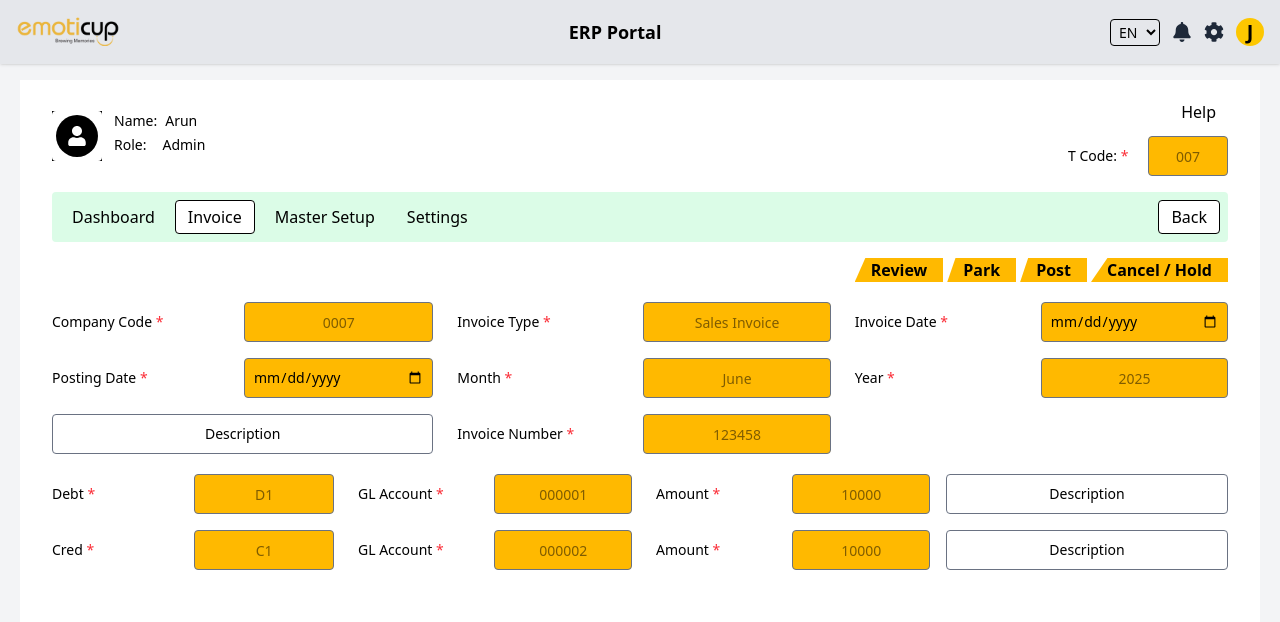
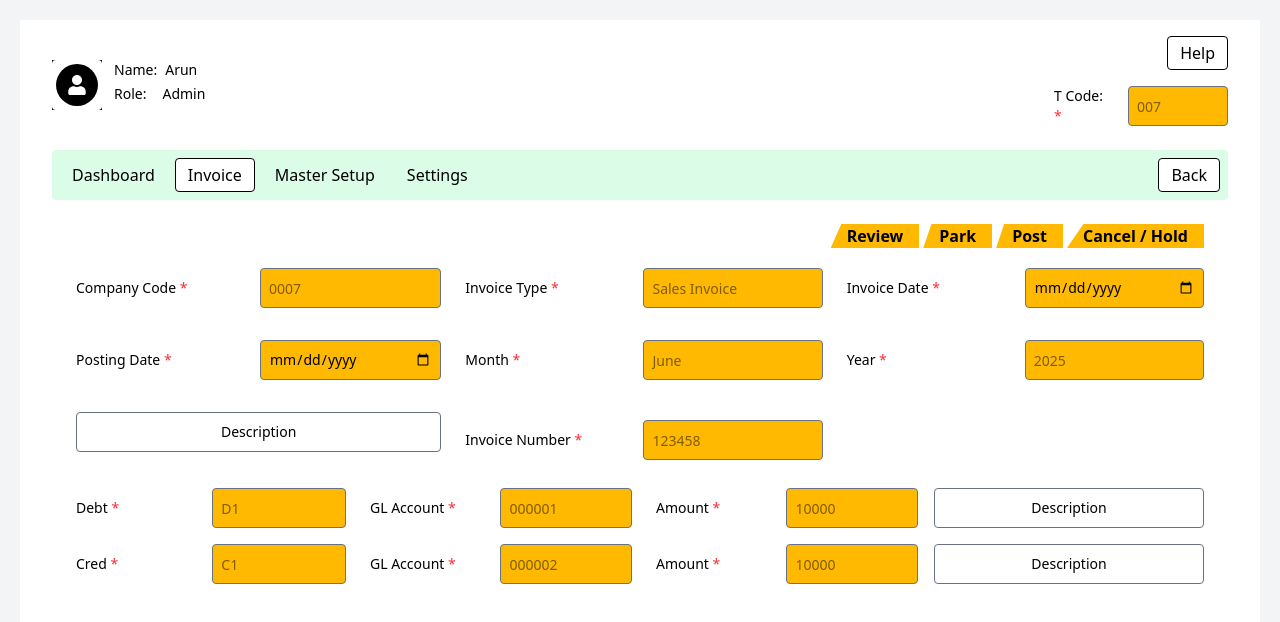
Before and after one commit to Emoticup-developer/frontend, a React (Vite) app: page /employees/create in a window 1280 px wide. Shown: the top 622 px of the page. Built offline with nearby package versions, Linux system fonts and the light colour scheme.

Commit message:
topbar rem custom chs

```diff
--- a/src/pages/SampleForm.jsx
+++ b/src/pages/SampleForm.jsx
@@ -35,8 +35,8 @@ const SampleForm = () => {
 
   return (
     <div className="flex min-h-screen bg-gray-100">
-      {/* Topbar */}
-      <Topbar onMenuClick={handleDrawerToggle} isMobile={isMobile} />
+      {/* Topbar
+      <Topbar onMenuClick={handleDrawerToggle} isMobile={isMobile} /> */}
 
       {/* Sidebar
       {isMobile ? (
@@ -58,7 +58,8 @@ const SampleForm = () => {
       )} */}
 
       {/* Main Content */}
-      <main className="flex-1 mt-20 lg:mb-5 lg:mx-5 bg-white text-black p-4">
+      <main className="flex-1 mt-5 lg:mb-5 lg:mx-5 bg-white text-black p-4">
+        <form onSubmit={handleSubmit}>
           {/* Top Info Row */}
           <div className="flex flex-col sm:flex-row justify-between items-start sm:items-center mb-4 gap-4 lg:px-4">
             {/* Left: Logo + Name + Role */}
@@ -84,13 +85,13 @@ const SampleForm = () => {
 
             {/* Right: Help above, T Code below */}
             <div className="flex flex-col items-start sm:items-end gap-2">
-            <button className="bg-white text-black px-3 py-1 rounded">
+              <button className="px-3 py-1 rounded bg-white border border-black text-black">
                 Help
               </button>
               <div className="flex items-center gap-2">
                 <label
                   htmlFor="company_code"
-                className="w-[80px] text-sm font-medium text-black bg-white p-2 rounded-sm"
+                  className="w-[74px] text-sm font-medium text-black bg-white p-2 rounded-sm"
                 >
                   T Code:<span className="text-red-500"> *</span>
                 </label>
@@ -100,7 +101,7 @@ const SampleForm = () => {
                   name="company_code"
                   placeholder="007"
                   required
-                className="w-[80px] h-10 p-2 border text-center border-gray-500 rounded-sm text-sm text-black bg-amber-400"
+                  className="w-[100px] h-10 p-2 border border-gray-500 rounded-sm text-sm text-black bg-amber-400"
                 />
               </div>
             </div>
@@ -132,8 +133,11 @@ const SampleForm = () => {
             </div>
           </div>
 
+          <div className="flex flex-wrap justify-between items-center p-2 rounded mb-4 lg:mx-4">
+            {/* Scrollable Form Container */}
+            <div className="max-h-[500px] overflow-y-scroll">
               {/* Action Buttons */}
-        <div className="flex flex-wrap gap-1 justify-end mb-5 lg:pr-4">
+              <div className="flex flex-wrap gap-1 justify-end mb-5 lg:px-4">
                 <button
                   className="relative px-4 bg-amber-400 text-black font-bold text-center"
                   style={{
@@ -170,10 +174,8 @@ const SampleForm = () => {
                 </button>
               </div>
 
-        {/* Form Section */}
-        <form className="space-y-4">
               {/* Top Input Rows */}
-          <div className="grid grid-cols-3 sm:grid-cols-3 md:grid-cols-3 lg:grid-cols-3 gap-4 lg:px-4 mb-5">
+              <div className="grid grid-cols-3 sm:grid-cols-3 md:grid-cols-3 space-y-4 lg:grid-cols-3 lg:px-4 gap-4 mb-5">
                 <div class="flex items-center gap-2">
                   <label
                     for="company_code"
@@ -187,7 +189,7 @@ const SampleForm = () => {
                     name="company_code"
                     placeholder="0007"
                     required
-                class="w-full h-10 p-2 border text-center border-gray-500 rounded-sm text-sm text-black bg-amber-400"
+                    class="w-full h-10 p-2 border border-gray-500 rounded-sm text-sm text-black bg-amber-400"
                   />
                 </div>
 
@@ -204,7 +206,7 @@ const SampleForm = () => {
                     name="invoice_type"
                     placeholder="Sales Invoice"
                     required
-                class="w-full h-10 p-2 border text-center border-gray-500 rounded-sm text-sm text-black bg-amber-400"
+                    class="w-full h-10 p-2 border border-gray-500 rounded-sm text-sm text-black bg-amber-400"
                   />
                 </div>
 
@@ -220,7 +222,7 @@ const SampleForm = () => {
                     id="invoice_date"
                     name="invoice_date"
                     required
-                class="w-full h-10 p-2 border text-center border-gray-500 rounded-sm text-sm text-black bg-amber-400"
+                    class="w-full h-10 p-2 border border-gray-500 rounded-sm text-sm text-black bg-amber-400"
                   />
                 </div>
 
@@ -236,7 +238,7 @@ const SampleForm = () => {
                     id="posting_date"
                     name="posting_date"
                     required
-                class="w-full h-10 p-2 border text-center border-gray-500 rounded-sm text-sm text-black bg-amber-400"
+                    class="w-full h-10 p-2 border border-gray-500 rounded-sm text-sm text-black bg-amber-400"
                   />
                 </div>
 
@@ -253,7 +255,7 @@ const SampleForm = () => {
                     name="month"
                     placeholder="June"
                     required
-                class="w-full h-10 p-2 border text-center border-gray-500 rounded-sm text-sm text-black bg-amber-400"
+                    class="w-full h-10 p-2 border border-gray-500 rounded-sm text-sm text-black bg-amber-400"
                   />
                 </div>
 
@@ -270,7 +272,7 @@ const SampleForm = () => {
                     name="year"
                     placeholder="2025"
                     required
-                class="w-full h-10 p-2 border text-center border-gray-500 rounded-sm text-sm text-black bg-amber-400"
+                    class="w-full h-10 p-2 border border-gray-500 rounded-sm text-sm text-black bg-amber-400"
                   />
                 </div>
 
@@ -278,7 +280,7 @@ const SampleForm = () => {
                   {/* Description */}
                   <button
                     type="submit"
-                class="w-full h-10 p-2 border text-center border-gray-500 rounded-sm text-sm text-black bg-white"
+                    class="w-full h-10 p-2 border border-gray-500 rounded-sm text-sm text-black bg-white"
                   >
                     Description
                   </button>
@@ -297,7 +299,7 @@ const SampleForm = () => {
                     name="invoice_number"
                     placeholder="123458"
                     required
-                class="w-full h-10 p-2 border text-center border-gray-500 rounded-sm text-sm text-black bg-amber-400"
+                    class="w-full h-10 p-2 border border-gray-500 rounded-sm text-sm text-black bg-amber-400"
                   />
                 </div>
               </div>
@@ -317,7 +319,7 @@ const SampleForm = () => {
                     name="debt"
                     placeholder="D1"
                     required
-                class="w-full h-10 p-2 border text-center border-gray-500 rounded-sm text-sm text-black bg-amber-400"
+                    class="w-full h-10 p-2 border border-gray-500 rounded-sm text-sm text-black bg-amber-400"
                   />
                 </div>
 
@@ -334,7 +336,7 @@ const SampleForm = () => {
                     name="gl_account"
                     placeholder="000001"
                     required
-                class="w-full h-10 p-2 border text-center border-gray-500 rounded-sm text-sm text-black bg-amber-400"
+                    class="w-full h-10 p-2 border border-gray-500 rounded-sm text-sm text-black bg-amber-400"
                   />
                 </div>
 
@@ -351,7 +353,7 @@ const SampleForm = () => {
                     name="debt_amount"
                     placeholder="10000"
                     required
-                class="w-full h-10 p-2 border text-center border-gray-500 rounded-sm text-sm text-black bg-amber-400"
+                    class="w-full h-10 p-2 border border-gray-500 rounded-sm text-sm text-black bg-amber-400"
                   />
                 </div>
 
@@ -359,7 +361,7 @@ const SampleForm = () => {
                   {/* Description */}
                   <button
                     type="submit"
-                class="w-full h-10 p-2 border text-center border-gray-500 rounded-sm text-sm text-black bg-white"
+                    class="w-full h-10 p-2 border border-gray-500 rounded-sm text-sm text-black bg-white"
                   >
                     Description
                   </button>
@@ -378,7 +380,7 @@ const SampleForm = () => {
                     name="cred"
                     placeholder="C1"
                     required
-                class="w-full h-10 p-2 border text-center border-gray-500 rounded-sm text-sm text-black bg-amber-400"
+                    class="w-full h-10 p-2 border border-gray-500 rounded-sm text-sm text-black bg-amber-400"
                   />
                 </div>
 
@@ -395,7 +397,7 @@ const SampleForm = () => {
                     name="cred_gl_account"
                     placeholder="000002"
                     required
-                class="w-full h-10 p-2 border text-center border-gray-500 rounded-sm text-sm text-black bg-amber-400"
+                    class="w-full h-10 p-2 border border-gray-500 rounded-sm text-sm text-black bg-amber-400"
                   />
                 </div>
 
@@ -412,7 +414,7 @@ const SampleForm = () => {
                     name="cred_amount"
                     placeholder="10000"
                     required
-                class="w-full h-10 p-2 border text-center border-gray-500 rounded-sm text-sm text-black bg-amber-400"
+                    class="w-full h-10 p-2 border border-gray-500 rounded-sm text-sm text-black bg-amber-400"
                   />
                 </div>
 
@@ -420,10 +422,12 @@ const SampleForm = () => {
                   {/* Description */}
                   <button
                     type="submit"
-                class="w-full h-10 p-2 border text-center border-gray-500 rounded-sm text-sm text-black bg-white"
+                    class="w-full h-10 p-2 border border-gray-500 rounded-sm text-sm text-black bg-white"
                   >
                     Description
                   </button>
+                </div>
+              </div>
             </div>
           </div>
         </form>
```
Lines whose indentation alone changed are shown as unchanged.
